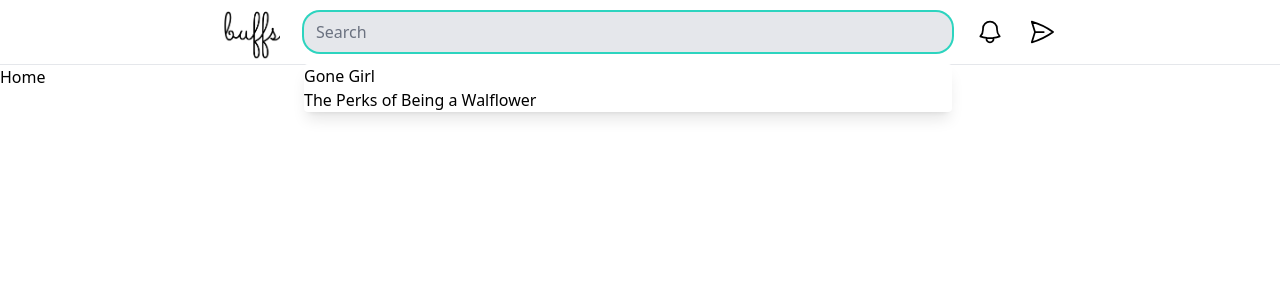
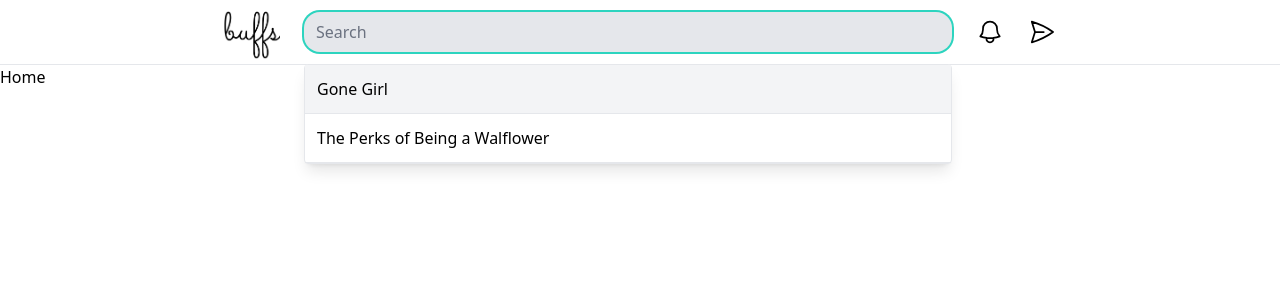
Before and after one commit to moaaz-bhnas/buffs-3.0, a Next.js app: page / in a window 1280 px wide. Both pictures are taken after a click on the element 628 px from the left and 32 px from the top of the page. Shown: the top 300 px of the page. Built offline with nearby package versions, Linux system fonts and the light colour scheme.

Commit message:
Finished search form initial shape

```diff
--- a/src/components/header/SearchForm.tsx
+++ b/src/components/header/SearchForm.tsx
@@ -1,6 +1,6 @@
 "use client";
 
-import { useState } from "react";
+import { Fragment, useState } from "react";
 import { Combobox, Transition } from "@headlessui/react";
 import { MagnifyingGlassIcon } from "@heroicons/react/24/outline";
 import classNames from "@/utils/style/classNames";
@@ -46,17 +46,26 @@
             />
           </Combobox.Button>
           <Transition
-            enter="transition duration-100 ease-out"
+            enter="transition duration-100 ease-oudoppler"
             enterFrom="transform scale-95 opacity-0"
             enterTo="transform scale-100 opacity-100"
             leave="transition duration-75 ease-out"
             leaveFrom="transform scale-100 opacity-100"
             leaveTo="transform scale-95 opacity-0"
           >
-            <Combobox.Options className="absolute  w-full rounded shadow-lg top-3 bg-white">
+            <Combobox.Options className="absolute w-full rounded shadow-lg border top-3 bg-white">
               {filteredSearchResults.map((result) => (
-                <Combobox.Option key={result} value={result}>
-                  {result}
+                <Combobox.Option key={result} value={result} as={Fragment}>
+                  {({ active }) => (
+                    <li
+                      className={classNames(
+                        "p-3 border-b flex justify-between",
+                        active ? "bg-gray-100 cursor-pointer" : ""
+                      )}
+                    >
+                      {result}
+                    </li>
+                  )}
                 </Combobox.Option>
               ))}
             </Combobox.Options>
```
